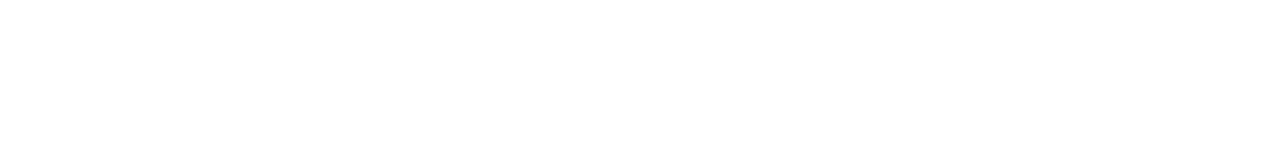
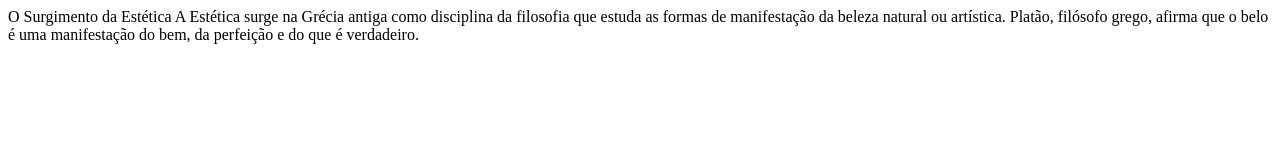
Before and after one commit to mahsilvah/mahsilvah_html, a plain HTML site: page index.html in a window 1280 px wide. Drawn offline with Linux system fonts and the light colour scheme.

Commit message:
index.html

```diff
--- a/index.html
+++ b/index.html
@@ -6,6 +6,14 @@
     <title>Document</title>
 </head>
 <body>
+    O Surgimento da Estética
+
+    A Estética surge na Grécia antiga como disciplina da filosofia que estuda as formas de manifestação da beleza
+
+    natural ou artística. Platão, filósofo grego, afirma que o belo é uma manifestação do bem, da perfeição
+
+    e do que é verdadeiro.
+
 
 </body>
 </html>
```
